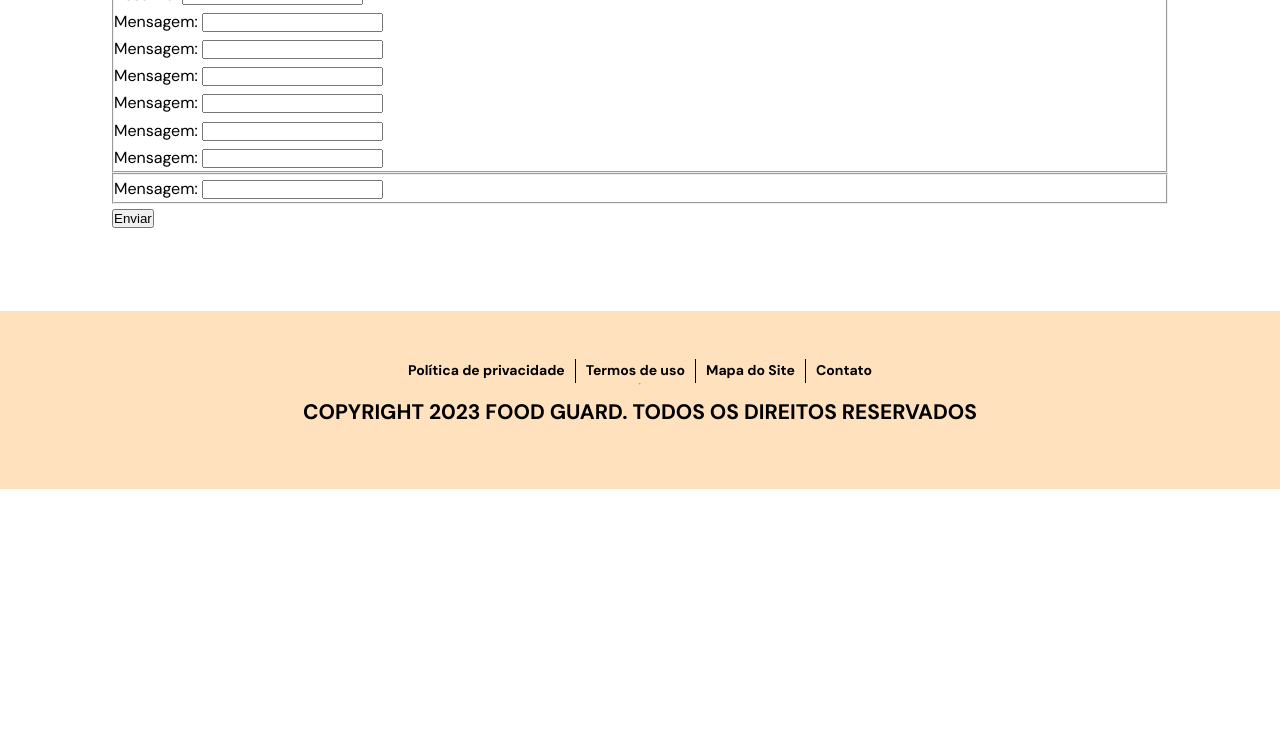
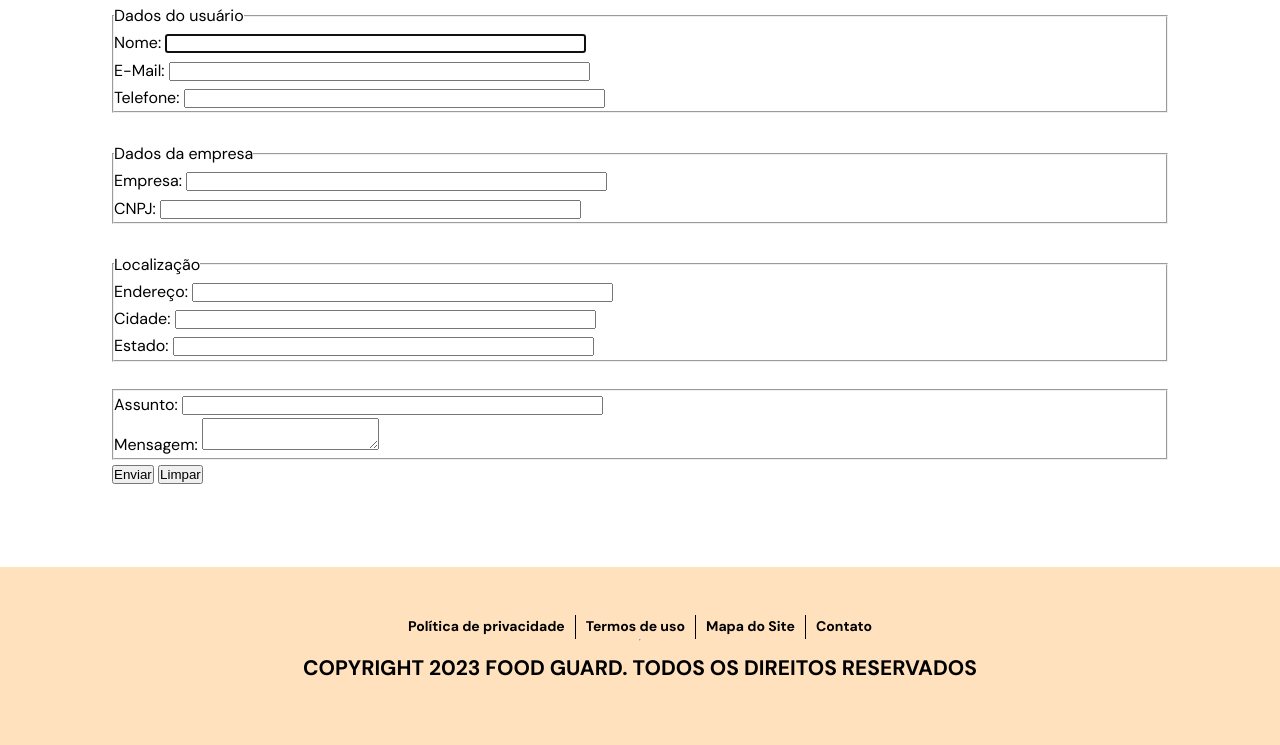
Before and after one commit to nicolasinohue/FoodGuard, a plain HTML site: page forms_contato.html in a window 1280 px wide. Shown: the part 259-1004 px from the top of the page. Before the commit the page ends 800 px from the top, so only its background shows below. Drawn offline with Linux system fonts and the light colour scheme.

Commit message:
ADD titulo pagina contato

```diff
--- a/forms_contato.html
+++ b/forms_contato.html
@@ -35,54 +35,69 @@
         <section id="first-section">
 
             <div>
+                <h1>Contato</h1>
+
                 <form name="forms_login" action="forms_login.html" method="get">
 
                     <fieldset>
-                        <label for="Nickname">Nome de Usuário:</label>
-                        <input type="text" name="Nickname" id="Nickname" maxlength="20" required>
+                        <legend>Dados do usuário </legend>
+                        <label for="Nome">Nome:</label>
+                        <input type="text" name="Nome" id="Nome" maxlength="100" size="50" autofocus required>
                         <br>
 
                         <label for="Email">E-Mail:</label>
-                        <input type="email" name="Email" id="Email" maxlength="70" required>
+                        <input type="email" name="Email" id="Email" maxlength="100" size="50" required>
                         <br>
 
+                        <label for="Telefone">Telefone:</label>
+                        <input type="text" name="Telefone" id="Telefone" maxlength="20" size="50" required>
+                        <br>
+                    </fieldset>
+
+                    <br>
+
+                    <fieldset>
+                        <legend>Dados da empresa </legend>
+                        <label for="Empresa">Empresa:</label>
+                        <input type="text" name="Empresa" id="Empresa" maxlength="100" size="50" required>
+                        <br>
+
+                        <label for="CNPJ">CNPJ:</label>
+                        <input type="text" name="CNPJ" id="CNPJ" maxlength="14" size="50" required>
+                        <br>
+                    </fieldset>
+
+                    <br>
+
+                    <fieldset>
+                        <legend>Localização </legend>
+                        <label for="Endereco">Endereço:</label>
+                        <input type="text" name="Endereco" id="Endereco" maxlength="100" size="50" required>
+                        <br>
+
+                        <label for="Cidade">Cidade:</label>
+                        <input type="text" name="Cidade" id="Cidade" maxlength="100" size="50" required>
+                        <br>
+
+                        <label for="Estado">Estado:</label>
+                        <input type="text" name="Estado" id="Estado" maxlength="100" size="50" required>
+                        <br>
+                    </fieldset>
+
+                    <br>
+
+                    <fieldset>
                         <label for="Assunto">Assunto:</label>
-                        <input type="text" name="Assunto" id="Assunto" maxlength="40" required>
+                        <input type="text" name="Assunto" id="Assunto" maxlength="100" size="50" required>
                         <br>
 
                         <label for="Mensagem">Mensagem:</label>
-                        <input type="text" name="Mensagem" id="Mensagem" maxlength="300" required>
-                        <br>
-
-                        <label for="Mensagem">Mensagem:</label>
-                        <input type="text" name="Mensagem" id="Mensagem" maxlength="300" required>
-                        <br>
-
-                        <label for="Mensagem">Mensagem:</label>
-                        <input type="text" name="Mensagem" id="Mensagem" maxlength="300" required>
-                        <br>
-
-                        <label for="Mensagem">Mensagem:</label>
-                        <input type="text" name="Mensagem" id="Mensagem" maxlength="300" required>
-                        <br>
-
-                        <label for="Mensagem">Mensagem:</label>
-                        <input type="text" name="Mensagem" id="Mensagem" maxlength="300" required>
-                        <br>
-
-                        <label for="Mensagem">Mensagem:</label>
-                        <input type="text" name="Mensagem" id="Mensagem" maxlength="300" required>
-                        <br>
-
-                    </fieldset>
-
-                    <fieldset>
-                        <label for="Mensagem">Mensagem:</label>
-                        <input type="text" name="Mensagem" id="Mensagem" maxlength="300" required>
+                        <textarea name="Mensagem" id="Mensagem" maxlength="500" required></textarea>
                         <br>
                     </fieldset>
 
                     <input type="submit" value="Enviar">
+                    <input type="reset" value="Limpar">
 
                 </form>
 
```
